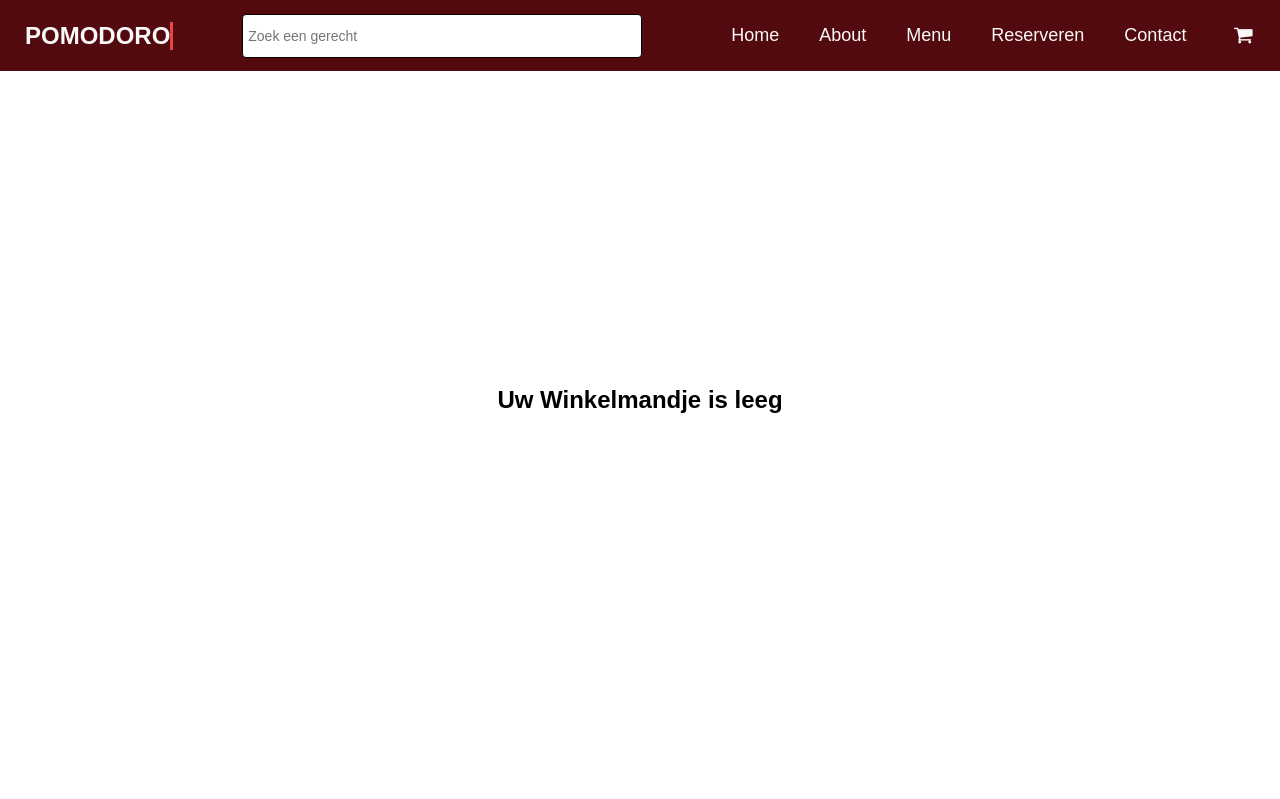
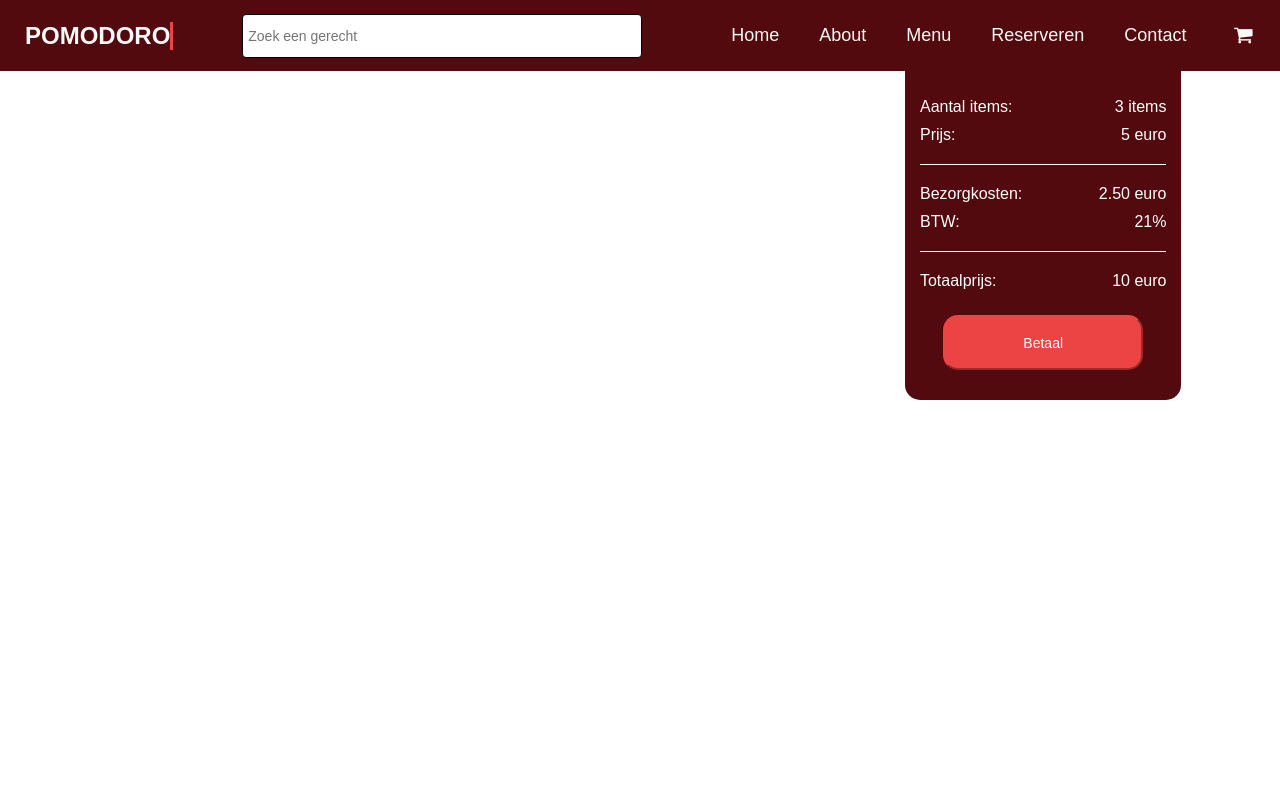
Before and after one commit to TheunissenSil/MiniCRUD, a PHP site: page /Pages/shoppingCart.php in a window 1280 px wide. Shown: the top 799 px of the page. Run offline with PHP 8.4, Linux system fonts and the light colour scheme; data that the repository does not hold is empty.

Commit message:
CSS Shopping cart
CSS / HTML van de shopping cart afgerond.

```diff
--- a/CSS/style.css
+++ b/CSS/style.css
@@ -802,6 +802,121 @@ label {
 }
 
 /* ------------- */
+/* ShoppingCart */
+.shoppingCartMain {
+  min-height: 100vh;
+  height: auto;
+  padding-top: 25px;
+  display: flex;
+  justify-content: center;
+}
+
+.shoppingCartMain .shoppingCartContainer {
+  height: 100%;
+  width: 90%;
+  display: flex;
+}
+
+.shoppingCartMain .shoppingCartContainer .shoppingCartItems {
+  height: 100%;
+  width: 70%;
+  display: flex;
+  flex-direction: column;
+  align-items: center;
+}
+
+.shoppingCartMain .shoppingCartContainer .shoppingCartItems .gerecht {
+  width: 80%;
+}
+
+.shoppingCartMain .shoppingCartContainer .shoppingCartPrice {
+  width: 30%;
+  display: flex;
+  justify-content: center;
+}
+
+.shoppingCartMain .shoppingCartContainer .shoppingCartPrice .finishOrder {
+  height: 375px;
+  width: 80%;
+  padding: 15px;
+  border-radius: 15px;
+  background-color: #530a0e;
+  position: sticky;
+  top: 100px;
+  color: white;
+  display: flex;
+  flex-direction: column;
+  align-items: center;
+  margin-bottom: 25px;
+}
+
+.shoppingCartMain .shoppingCartContainer .shoppingCartPrice .finishOrder h2 {
+  margin-bottom: 25px;
+}
+
+.shoppingCartMain .shoppingCartContainer .shoppingCartPrice .finishOrder div {
+  display: flex;
+  width: 100%;
+  justify-content: space-between;
+  margin: 5px 0 5px 0;
+}
+
+.shoppingCartMain
+  .shoppingCartContainer
+  .shoppingCartPrice
+  .finishOrder
+  .streepje {
+  margin: 15px 0 15px 0;
+  height: 1px;
+  width: 100%;
+  background-color: white;
+}
+
+.shoppingCartMain
+  .shoppingCartContainer
+  .shoppingCartPrice
+  .finishOrder
+  button {
+  cursor: pointer;
+  height: 55px;
+  font-size: 14px;
+  color: #fff;
+  background-color: #ec4444;
+  border-color: #ec4444;
+  border-radius: 15px;
+  width: 200px;
+  margin-top: 20px;
+}
+
+@media only screen and (max-height: 500px) {
+  .shoppingCartMain .shoppingCartContainer .shoppingCartPrice .finishOrder {
+    position: unset;
+    margin-top: 70px;
+    top: 0;
+  }
+}
+
+@media only screen and (max-width: 1100px) {
+  .shoppingCartMain .shoppingCartContainer {
+    width: 100%;
+  }
+}
+
+@media only screen and (max-width: 950px) {
+  .shoppingCartMain .shoppingCartContainer {
+    flex-direction: column;
+  }
+
+  .shoppingCartMain .shoppingCartContainer .shoppingCartItems {
+    width: 100%;
+  }
+
+  .shoppingCartMain .shoppingCartContainer .shoppingCartPrice {
+    width: 100%;
+    margin-top: 50px;
+  }
+}
+/* ------------- */
 /* Search Page  */
 .searchMain {
   min-height: 100vh;
--- a/Pages/shoppingCart.php
+++ b/Pages/shoppingCart.php
@@ -13,11 +13,49 @@
       include('../Includes/header.php');
     ?>
 
-    <main>
-      <div class="container">
-        <section>
-          <p><h2>Uw Winkelmandje is leeg</h2></p>
-        </section>
+    <main class="shoppingCartMain">
+      <div class="shoppingCartContainer">
+        <div class="shoppingCartItems containerMenu">
+        <?php
+          require_once("../Includes/connector.php");
+
+          $sql = "SELECT * FROM gerechten";
+          $stmt = $connect->prepare($sql);
+          $stmt->execute();
+          $result = $stmt->fetchAll();
+
+          foreach ($result as $result){
+
+              $roundendPrice = sprintf('%0.2f', $result['gerechtPrijs']);
+
+              echo"<div class='gerecht'>";
+              echo    "<div>";
+              echo        "<h3>" . $result['gerechtNaam'] . "</h3>";
+              echo        "<p>" . $result['gerechtBeschrijving'] . "</p>";
+              echo    "</div>";
+              echo    "<div class='priceCart'>";
+              echo        "<h3 class='priceTag'>€" . $roundendPrice . "</h3>";
+              echo        "<button class='addToCart'>";
+              echo            "<i class='fa fa-plus'></i><i class='fa fa-cart-plus'></i>";
+              echo        "</button>";
+              echo    "</div>";
+              echo"</div>";
+          }
+        ?>
+        </div>
+        <div class="shoppingCartPrice">
+          <div class="finishOrder">
+            <h2>Afrekenen:</h2>
+            <div><p>Aantal items:</p><p>3 items</p></div>
+            <div><p>Prijs:</p><p>5 euro</p></div>
+            <div class="streepje"></div>
+            <div><p>Bezorgkosten:</p><p>2.50 euro</p></div>
+            <div><p>BTW:</p><p>21%</p></div>
+            <div class="streepje"></div>
+            <div><p>Totaalprijs:</p><p>10 euro</p></div>
+            <button>Betaal</button>
+          </div>
+        </div>
       </div>
     </main>
 
```
